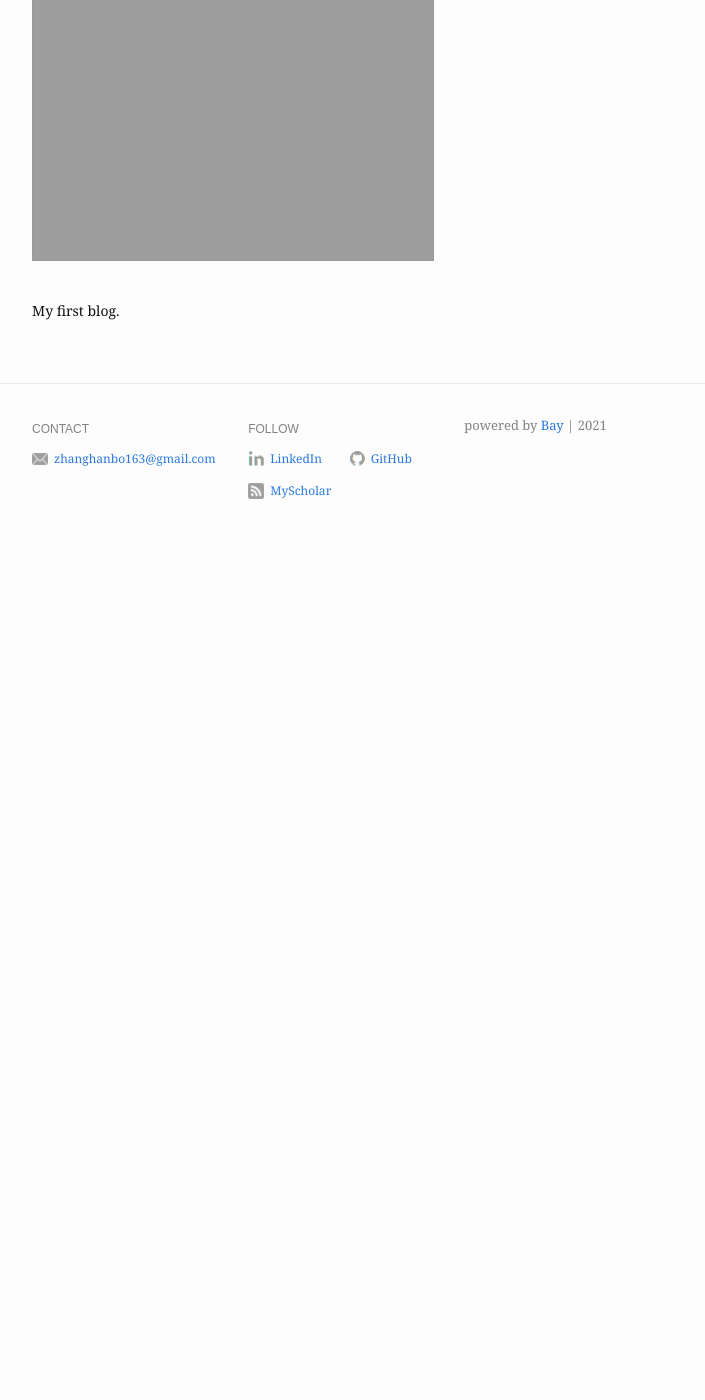
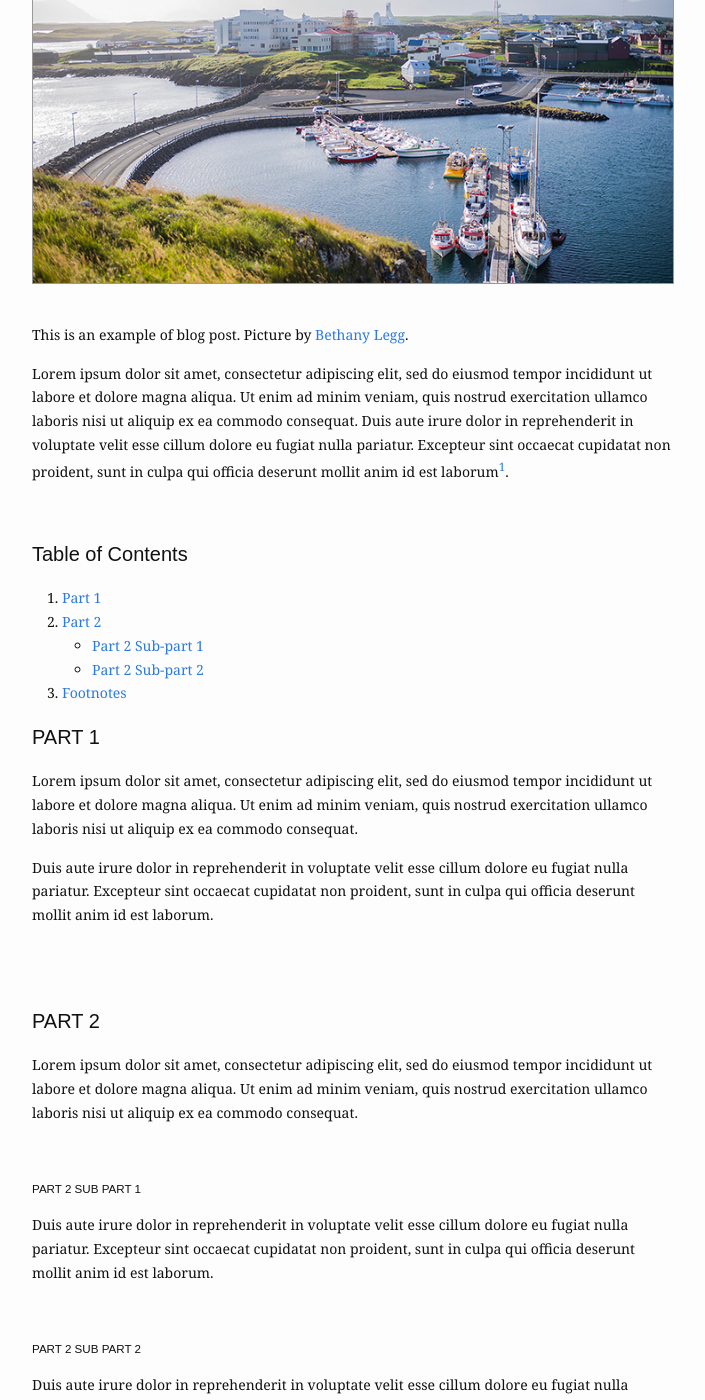
Before and after one commit to ZhangHanbo/zhanghanbo.github.io, a Jekyll site: the page built from _posts/2021-06-05-first-blog.md, in a window 1280 px wide and 1400 px high, scrolled down 270 px. Shown: the whole window, without its empty margins (288-993 px from the left). Built offline with Jekyll 4.4.1, drawn with Linux system fonts in a browser that asks for light colours; before the commit the page ends 900 px from its top, so only the background shows below that; some of the changed text lies outside the part shown.

Commit message:
minor updates

```diff
--- a/_posts/2021-06-05-first-blog.md
+++ b/_posts/2021-06-05-first-blog.md
@@ -1,13 +1,55 @@
 ---
 layout: post
-title:  "My First Blog"
-date:   2021-06-05 11:50:40
-blurb: "This is my first blog in my website when I create it."
-og_image: /assets/img/content/post-example/AI.jpeg
+title:  "My first blog: An example"
+date:   2021-06-05 22:00:40
+blurb: "Here is an example of blog."
+og_image: /assets/img/content/post-example/Banner.jpg
 ---
 
-<img src="{{ "/assets/img/content/post-example/AI.jpeg" | absolute_url }}" alt="Artificial Intelligence" class="post-pic"/>
+<img src="{{ "/assets/img/content/post-example/Banner.jpg" | absolute_url }}" alt="bay" class="post-pic"/>
 <br />
 <br />
 
-My first blog.
+This is an example of blog post.
+Picture by [Bethany Legg](https://unsplash.com/@bkotynski).
+
+Lorem ipsum dolor sit amet, consectetur adipiscing elit, sed do eiusmod tempor incididunt ut labore et dolore magna aliqua. Ut enim ad minim veniam, quis nostrud exercitation ullamco laboris nisi ut aliquip ex ea commodo consequat. Duis aute irure dolor in reprehenderit in voluptate velit esse cillum dolore eu fugiat nulla pariatur. Excepteur sint occaecat cupidatat non proident, sunt in culpa qui officia deserunt mollit anim id est laborum[^1].
+
+<br />
+
+
+#### Table of Contents
+1. [Part 1](#part-1)
+2. [Part 2](#part-2)
+    * [Part 2 Sub-part 1](#part-2-sub-part-1)
+    * [Part 2 Sub-part 2](#part-2-sub-part-2)
+3. [Footnotes](#footnotes)
+
+#### PART 1
+Lorem ipsum dolor sit amet, consectetur adipiscing elit, sed do eiusmod tempor incididunt ut labore et dolore magna aliqua. Ut enim ad minim veniam, quis nostrud exercitation ullamco laboris nisi ut aliquip ex ea commodo consequat.
+<br />
+
+Duis aute irure dolor in reprehenderit in voluptate velit esse cillum dolore eu fugiat nulla pariatur. Excepteur sint occaecat cupidatat non proident, sunt in culpa qui officia deserunt mollit anim id est laborum.
+
+<br />
+<br />
+
+#### PART 2
+Lorem ipsum dolor sit amet, consectetur adipiscing elit, sed do eiusmod tempor incididunt ut labore et dolore magna aliqua. Ut enim ad minim veniam, quis nostrud exercitation ullamco laboris nisi ut aliquip ex ea commodo consequat.
+
+<br />
+
+##### PART 2 SUB PART 1
+Duis aute irure dolor in reprehenderit in voluptate velit esse cillum dolore eu fugiat nulla pariatur. Excepteur sint occaecat cupidatat non proident, sunt in culpa qui officia deserunt mollit anim id est laborum.
+
+<br />
+
+##### PART 2 SUB PART 2
+Duis aute irure dolor in reprehenderit in voluptate velit esse cillum dolore eu fugiat nulla pariatur. Excepteur sint occaecat cupidatat non proident, sunt in culpa qui officia deserunt mollit anim id est laborum.
+
+<br />
+
+
+##### FOOTNOTES
+
+[^1]: This is a note!
```
Also changed, not shown: _posts/2019-10-26-example-of-blog-post.md (deleted, +0 -55 lines), research.md (+2 -2 lines).
